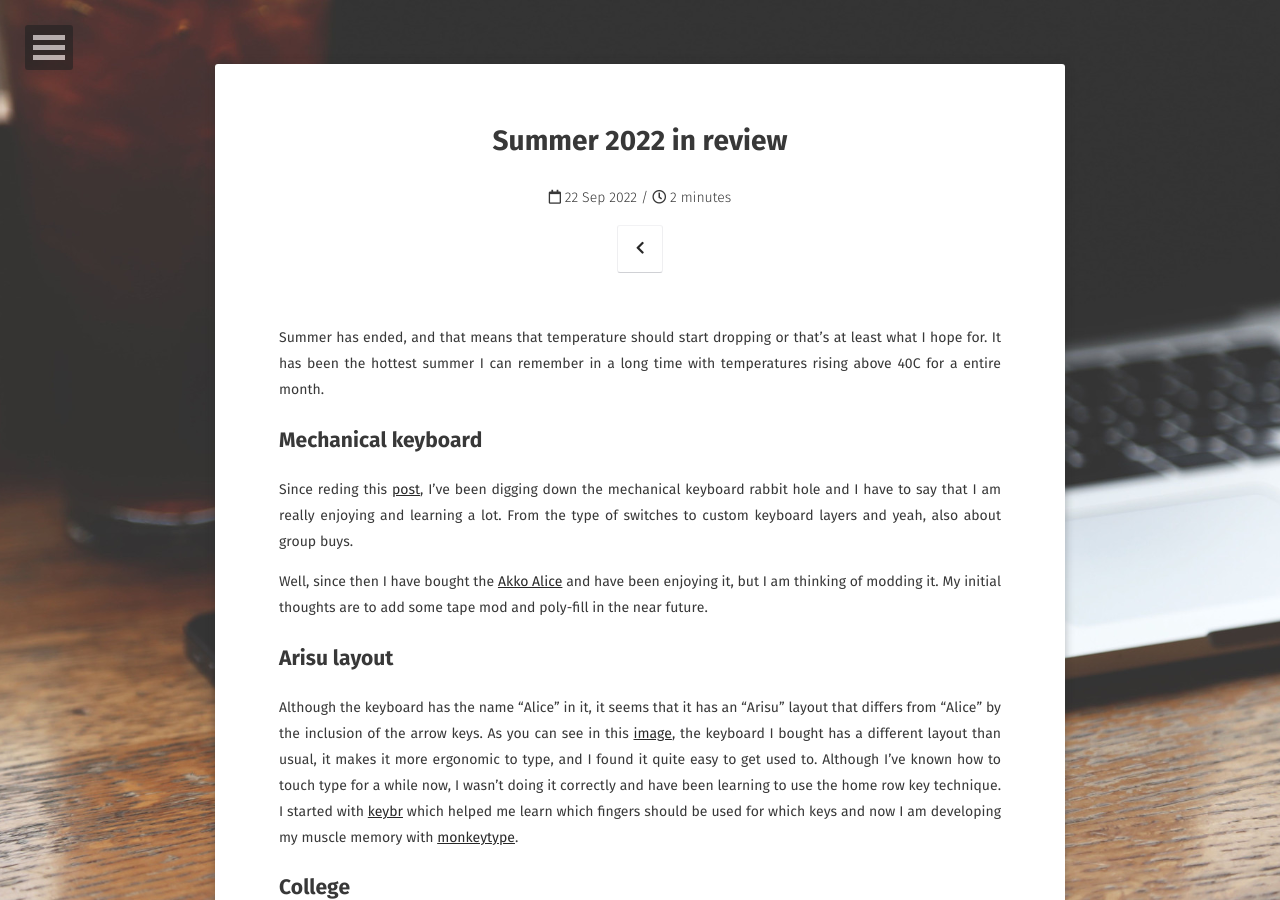
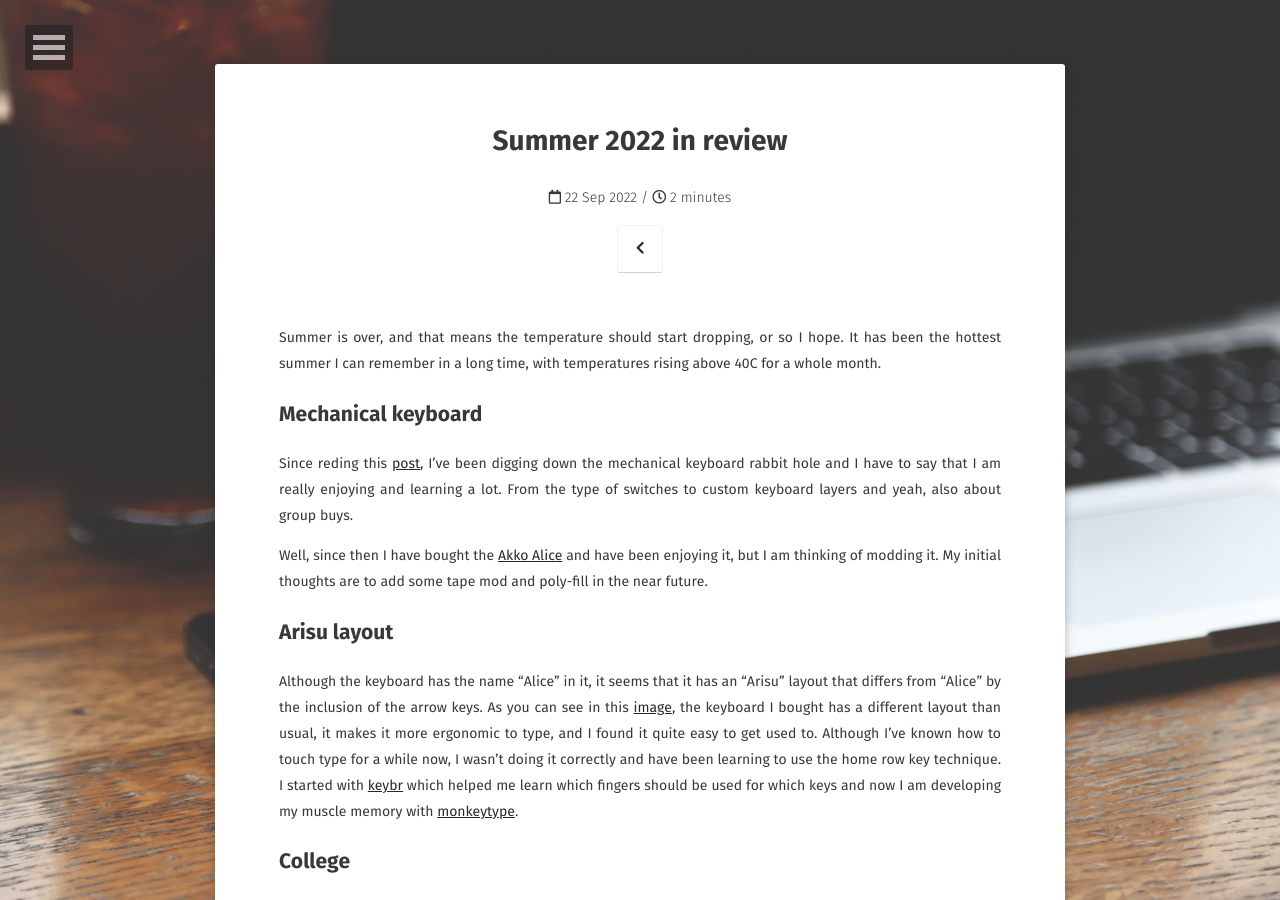
Before and after one commit to FuzzyGrim/blog, a Jekyll site: the page built from _posts/seasons/2022-09-21-summer-2022.md, in a window 1280 px wide and 900 px high. Built offline with Jekyll 4.4.1, drawn with Linux system fonts in a browser that asks for light colours; some web fonts are replaced.

Commit message:
rephrasing intro

```diff
--- a/_posts/seasons/2022-09-21-summer-2022.md
+++ b/_posts/seasons/2022-09-21-summer-2022.md
@@ -6,7 +6,7 @@ excerpt: ""
 tags: [seasons]
 ---
 
-Summer has ended, and that means that temperature should start dropping or that's at least what I hope for. It has been the hottest summer I can remember in a long time with temperatures rising above 40C for a entire month.
+Summer is over, and that means the temperature should start dropping, or so I hope. It has been the hottest summer I can remember in a long time, with temperatures rising above 40C for a whole month.
 
 ## Mechanical keyboard
 
```
